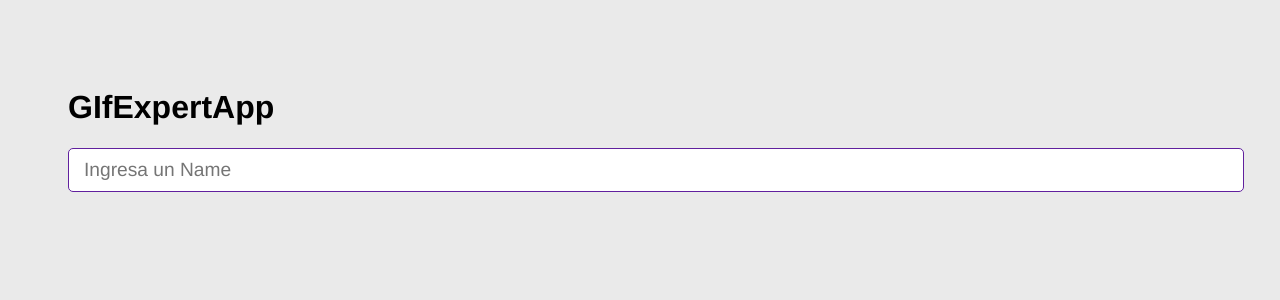
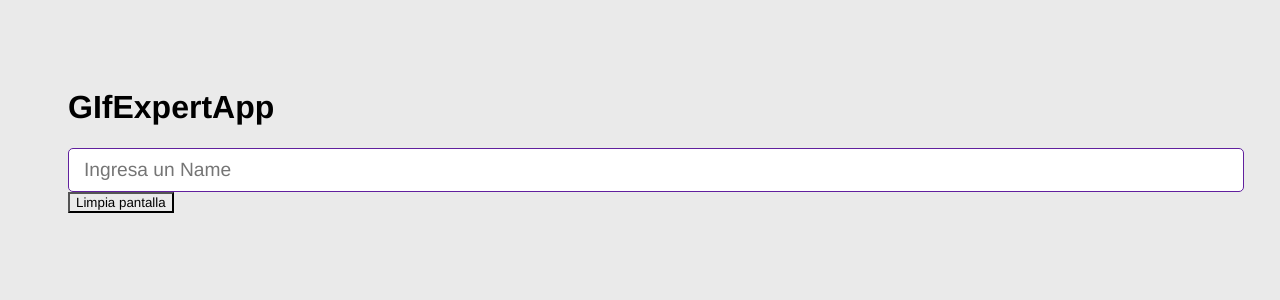
Before and after one commit to Elmer-Solis/Gif-Expert-App, a React (Vite) app: page / in a window 1280 px wide. Shown: the top 300 px of the page. Built offline with nearby package versions, Linux system fonts and the light colour scheme.

Commit message:
boton para limpiar agregado

```diff
--- a/src/GIfExpertApp.jsx
+++ b/src/GIfExpertApp.jsx
@@ -1,5 +1,6 @@
 import { useState } from "react"
 import { AddCategory, GifGrid } from "./components";
+import { GifButoon } from "./components/GifButoon";
 
 
 export const GIfExpertApp = () => {
@@ -7,8 +8,13 @@ export const GIfExpertApp = () => {
   const [categorie, setCategorie] = useState([]);
 
   const onAddCategory = (val) => {
-    console.log(val);
+    // console.log(val);
     setCategorie(c => [val, ...c])
+  }
+
+  const onClearCategory = (value) => {
+    console.log(value);
+    setCategorie(value);
   }
 
   return (
@@ -16,6 +22,7 @@ export const GIfExpertApp = () => {
       <h1>GIfExpertApp</h1>
 
       <AddCategory onAddCategory={onAddCategory} />
+      <GifButoon onClearCategory={onClearCategory} />
 
       <ul>{categorie.map(cat => (
         <GifGrid key={cat} categorie={cat} />
--- /dev/null
+++ b/src/components/GifButoon.jsx
@@ -0,0 +1,18 @@
+import { useState } from "react"
+
+
+export const GifButoon = ({ onClearCategory }) => {
+
+    const [clean, setClean] = useState([])
+
+    const clearDisplay = () => {
+        setClean([])
+        onClearCategory(clean)
+    }
+
+    return (
+        <button onClick={clearDisplay} >
+            Limpia pantalla
+        </button>
+    )
+}
```
